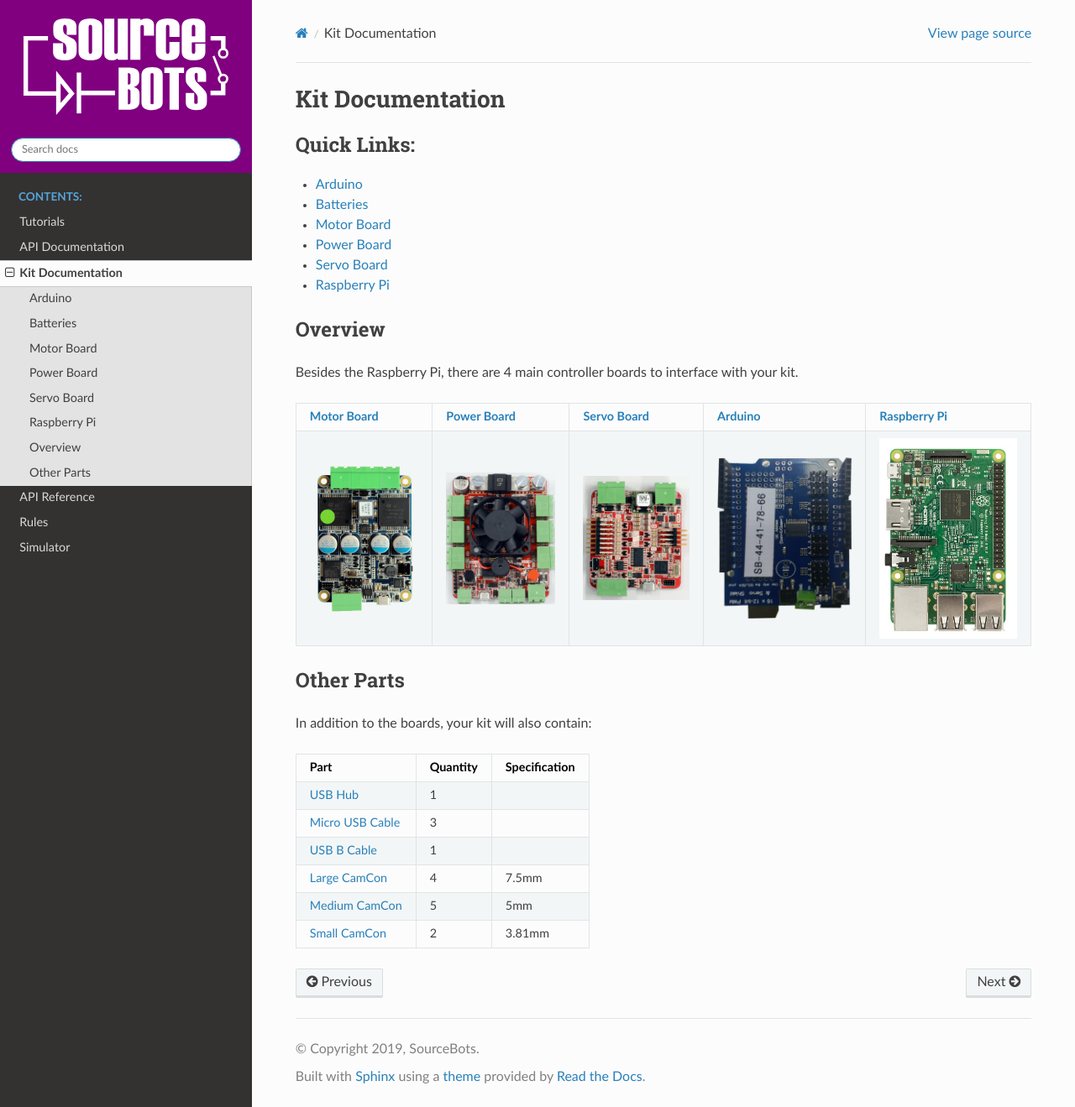
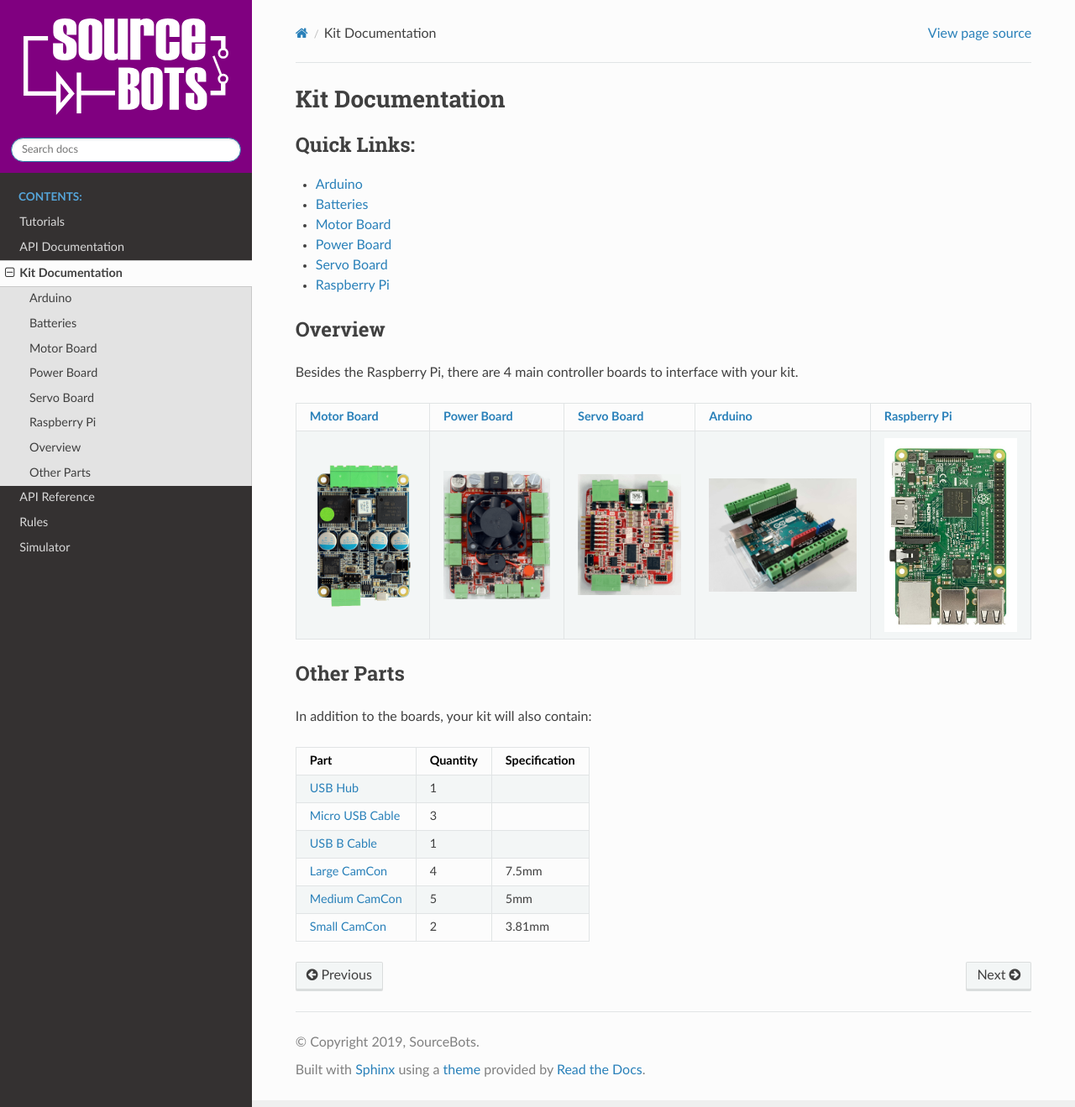
Before and after one commit to sourcebots/sbot, a Sphinx documentation site: the page built from docs/source/kit/index.rst, in a window 1280 px wide and 1319 px high. Shown: the whole window at 84% size. Built offline with Sphinx 7.4.7 and the Read the Docs theme 2.0.0, drawn with Linux system fonts in a browser that asks for light colours.

Commit message:
Add a better picture of the arduino to docs

```diff
--- a/docs/source/kit/index.rst
+++ b/docs/source/kit/index.rst
@@ -43,5 +43,5 @@ Part                                                            Quantity Specifi
 .. |Motor Board| image:: /_static/kit/mcv4b.png
 .. |Power Board| image:: /_static/kit/pbv4.png
 .. |Servo Board| image:: /_static/kit/sbv4.png
-.. |Arduino| image:: /_static/kit/arduino.png
+.. |Arduino| image:: /_static/kit/arduino_headers.png
 .. |Pi| image:: /_static/kit/pi.jpg
```
Also changed, not shown: docs/source/_static/kit/arduino.png (deleted).
